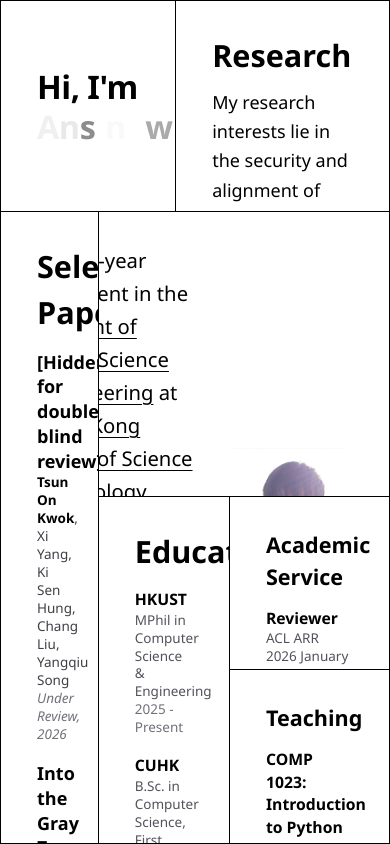
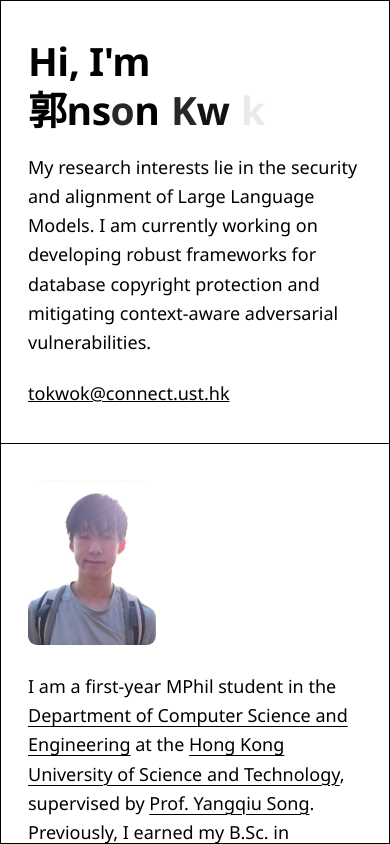
Before and after one commit to ansonk4/ansonk4.github.io, a Next.js app: page / in a window 390 px wide. Built offline with nearby package versions, Linux system fonts and the light colour scheme.

Commit message:
Add responsive mobile version of homepage

```diff
--- a/src/app/page.tsx
+++ b/src/app/page.tsx
@@ -58,94 +58,10 @@ const teaching = [
   },
 ];
 
-export default function Home() {
-  const [isEmailHovered, setIsEmailHovered] = useState(false);
-  const [isEmailCopied, setIsEmailCopied] = useState(false);
-  const [isSplitLineAnimating, setIsSplitLineAnimating] = useState(true);
-  const rootRef = useRef<HTMLDivElement | null>(null);
-  const emailCopyTimeoutRef = useRef<ReturnType<typeof setTimeout> | null>(null);
-  const finishSplitLineAnimation = useCallback(() => {
-    setIsSplitLineAnimating(false);
-  }, []);
-  const handleEmailCopy = useCallback(async () => {
-    try {
-      await navigator.clipboard.writeText("tokwok@connect.ust.hk");
-      setIsEmailCopied(true);
-      if (emailCopyTimeoutRef.current) {
-        clearTimeout(emailCopyTimeoutRef.current);
-      }
-      emailCopyTimeoutRef.current = setTimeout(() => {
-        setIsEmailCopied(false);
-      }, 1200);
-    } catch {
-      setIsEmailCopied(false);
-    }
-  }, []);
+const profileEmail = "tokwok@connect.ust.hk";
 
-  useEffect(() => {
-    return () => {
-      if (emailCopyTimeoutRef.current) {
-        clearTimeout(emailCopyTimeoutRef.current);
-      }
-    };
-  }, []);
-
-  return (
-    <div
-      ref={rootRef}
-      className={`relative h-screen min-h-[600px] w-screen overflow-hidden border border-black ${
-        isSplitLineAnimating ? "split-lines-animating" : ""
-      }`}
-    >
-      <SplitPane direction="vertical" defaultSplit={25}>
-        <SplitPane direction="horizontal" defaultSplit={45}>
-          <div className="bento-cell flex items-center">
-            <h1 className="text-[clamp(1.8rem,3.5vw,3.2rem)] font-semibold leading-tight tracking-[-0.5px]">
-              <span className="block">Hi, I&apos;m</span>
-              <span className="block"><TypingName /></span>
-            </h1>
-          </div>
-
-          <div className="bento-cell flex flex-col bento-safe-center">
-            <h2 className="text-[1.7rem] font-semibold">Research</h2>
-            <div className="mt-2">
-              <p className="leading-relaxed text-black font-medium">
-                My research interests lie in the security and alignment of Large Language Models.
-                I am currently working on developing robust frameworks for database copyright protection and mitigating context-aware adversarial vulnerabilities.
-              </p>
-            </div>
-          </div>
-        </SplitPane>
-
-        <SplitPane direction="horizontal" defaultSplit={25}>
-          <div className="bento-cell flex flex-col bg-white">
-            <h2 className="mb-1 text-[1.7rem] font-semibold">Selected Papers</h2>
-
-            <div className="mt-2 flex flex-col gap-4">
-              {papers.map((paper) => (
-                <article key={paper.title}>
-                  <h3 className="text-base font-semibold leading-snug">{paper.title}</h3>
-                  <p className="text-xs text-zinc-700">{paper.authors}</p>
-                  <p className="text-xs italic text-zinc-500">{paper.venue}</p>
-                </article>
-              ))}
-            </div>
-          </div>
-
-          <SplitPane direction="vertical" defaultSplit={45}>
-            <div className="bento-cell flex flex-col bento-safe-center">
-              <div className="flex flex-row-reverse items-center gap-6">
-                <Image
-                  src="/me.png"
-                  alt="Photo of Tsun On Kwok"
-                  width={128}
-                  height={165}
-                  priority
-                  className="h-[165px] w-[128px] shrink-0 rounded-lg object-cover"
-                />
-
-                <div>
-                  <p className="text-lg leading-relaxed text-black font-medium">
+const bioContent = (
+  <>
     I am a first-year MPhil student in the{" "}
     <a
       href="https://cse.hkust.edu.hk/"
@@ -183,16 +99,11 @@ export default function Home() {
       The Chinese University of Hong Kong
     </a>
     .
-                  </p>
-                  <p
-                    className="mt-4 flex w-fit cursor-pointer items-center gap-2 text-base underline"
-                    title="Click to copy email"
-                    onClick={handleEmailCopy}
-                    onMouseEnter={() => setIsEmailHovered(true)}
-                    onMouseLeave={() => setIsEmailHovered(false)}
-                  >
-                    tokwok@connect.ust.hk
-                    {(isEmailHovered || isEmailCopied) && (
+  </>
+);
+
+function EmailCopyIcon({ copied }: { copied: boolean }) {
+  return (
     <svg
       width="14"
       height="14"
@@ -203,8 +114,9 @@ export default function Home() {
       strokeLinecap="round"
       strokeLinejoin="round"
       className="opacity-60"
+      aria-hidden
     >
-                        {isEmailCopied ? (
+      {copied ? (
         <path d="M20 6 9 17l-5-5" />
       ) : (
         <>
@@ -213,8 +125,204 @@ export default function Home() {
         </>
       )}
     </svg>
-                    )}
+  );
+}
+
+export default function Home() {
+  const [isEmailHovered, setIsEmailHovered] = useState(false);
+  const [isEmailCopied, setIsEmailCopied] = useState(false);
+  const [isSplitLineAnimating, setIsSplitLineAnimating] = useState(true);
+  const rootRef = useRef<HTMLDivElement | null>(null);
+  const emailCopyTimeoutRef = useRef<ReturnType<typeof setTimeout> | null>(null);
+  const finishSplitLineAnimation = useCallback(() => {
+    setIsSplitLineAnimating(false);
+  }, []);
+  const handleEmailCopy = useCallback(async () => {
+    try {
+      await navigator.clipboard.writeText(profileEmail);
+      setIsEmailCopied(true);
+      if (emailCopyTimeoutRef.current) {
+        clearTimeout(emailCopyTimeoutRef.current);
+      }
+      emailCopyTimeoutRef.current = setTimeout(() => {
+        setIsEmailCopied(false);
+      }, 1200);
+    } catch {
+      setIsEmailCopied(false);
+    }
+  }, []);
+
+  useEffect(() => {
+    return () => {
+      if (emailCopyTimeoutRef.current) {
+        clearTimeout(emailCopyTimeoutRef.current);
+      }
+    };
+  }, []);
+
+  return (
+    <>
+      <div className="relative h-screen w-screen overflow-y-auto border border-black bg-white lg:hidden">
+        <main className="mx-auto flex min-h-full max-w-4xl flex-col">
+          <section className="border-b border-black px-6 py-8">
+            <h1 className="text-[clamp(2rem,10vw,3rem)] font-semibold leading-tight tracking-[-0.5px]">
+              <span className="block">Hi, I&apos;m</span>
+              <span className="block">
+                <TypingName />
+              </span>
+            </h1>
+            <p className="mt-4 leading-relaxed text-black font-medium">
+              My research interests lie in the security and alignment of Large Language Models. I am currently
+              working on developing robust frameworks for database copyright protection and mitigating context-aware
+              adversarial vulnerabilities.
             </p>
+            <button
+              type="button"
+              className="mt-5 flex w-fit cursor-pointer items-center gap-2 text-base underline"
+              title="Click to copy email"
+              onClick={handleEmailCopy}
+            >
+              {profileEmail}
+              {isEmailCopied && <EmailCopyIcon copied />}
+            </button>
+          </section>
+
+          <section className="border-b border-black px-6 py-8">
+            <div className="flex flex-col gap-6">
+              <Image
+                src="/me.png"
+                alt="Photo of Tsun On Kwok"
+                width={128}
+                height={165}
+                priority
+                className="h-[165px] w-[128px] rounded-lg object-cover"
+              />
+              <p className="text-base leading-relaxed text-black font-medium">{bioContent}</p>
+            </div>
+          </section>
+
+          <section className="border-b border-black px-6 py-8">
+            <h2 className="text-[1.7rem] font-semibold">Selected Papers</h2>
+            <div className="mt-4 flex flex-col gap-4">
+              {papers.map((paper) => (
+                <article key={paper.title}>
+                  <h3 className="text-base font-semibold leading-snug">{paper.title}</h3>
+                  <p className="text-xs text-zinc-700">{paper.authors}</p>
+                  <p className="text-xs italic text-zinc-500">{paper.venue}</p>
+                </article>
+              ))}
+            </div>
+          </section>
+
+          <section className="border-b border-black px-6 py-8">
+            <h2 className="text-[1.7rem] font-semibold">Education</h2>
+            <div className="mt-4 flex flex-col gap-4">
+              {education.map((item) => (
+                <article key={item.school}>
+                  <h3 className="text-sm font-semibold">{item.school}</h3>
+                  <p className="text-xs text-zinc-600">{item.degree}</p>
+                  <p className="text-xs text-zinc-500">{item.years}</p>
+                </article>
+              ))}
+            </div>
+          </section>
+
+          <section className="border-b border-black px-6 py-8">
+            <h2 className="text-[1.2rem] font-semibold">Academic Service</h2>
+            <div className="mt-3 flex flex-col gap-3">
+              {academicServices.map((item) => (
+                <article key={`${item.role}-${item.detail}`}>
+                  <h3 className="text-sm font-semibold">{item.role}</h3>
+                  <p className="text-xs text-zinc-600">{item.detail}</p>
+                </article>
+              ))}
+            </div>
+          </section>
+
+          <section className="px-6 py-8">
+            <h2 className="text-[1.2rem] font-semibold">Teaching</h2>
+            <div className="mt-3 flex flex-col gap-3">
+              {teaching.map((item) => (
+                <article key={item.course}>
+                  <h3 className="text-sm font-semibold">{item.course}</h3>
+                  <p className="text-xs text-zinc-600">{item.role}</p>
+                  <p className="text-xs text-zinc-500">{item.term}</p>
+                </article>
+              ))}
+            </div>
+          </section>
+        </main>
+      </div>
+
+      <div
+        ref={rootRef}
+        className={`relative hidden h-screen min-h-[600px] w-screen overflow-hidden border border-black lg:block ${
+          isSplitLineAnimating ? "split-lines-animating" : ""
+        }`}
+      >
+        <SplitPane direction="vertical" defaultSplit={25}>
+          <SplitPane direction="horizontal" defaultSplit={45}>
+            <div className="bento-cell flex items-center">
+              <h1 className="text-[clamp(1.8rem,3.5vw,3.2rem)] font-semibold leading-tight tracking-[-0.5px]">
+                <span className="block">Hi, I&apos;m</span>
+                <span className="block">
+                  <TypingName />
+                </span>
+              </h1>
+            </div>
+
+            <div className="bento-cell flex flex-col bento-safe-center">
+              <h2 className="text-[1.7rem] font-semibold">Research</h2>
+              <div className="mt-2">
+                <p className="leading-relaxed text-black font-medium">
+                  My research interests lie in the security and alignment of Large Language Models. I am currently
+                  working on developing robust frameworks for database copyright protection and mitigating
+                  context-aware adversarial vulnerabilities.
+                </p>
+              </div>
+            </div>
+          </SplitPane>
+
+          <SplitPane direction="horizontal" defaultSplit={25}>
+            <div className="bento-cell flex flex-col bg-white">
+              <h2 className="mb-1 text-[1.7rem] font-semibold">Selected Papers</h2>
+
+              <div className="mt-2 flex flex-col gap-4">
+                {papers.map((paper) => (
+                  <article key={paper.title}>
+                    <h3 className="text-base font-semibold leading-snug">{paper.title}</h3>
+                    <p className="text-xs text-zinc-700">{paper.authors}</p>
+                    <p className="text-xs italic text-zinc-500">{paper.venue}</p>
+                  </article>
+                ))}
+              </div>
+            </div>
+
+            <SplitPane direction="vertical" defaultSplit={45}>
+              <div className="bento-cell flex flex-col bento-safe-center">
+                <div className="flex flex-row-reverse items-center gap-6">
+                  <Image
+                    src="/me.png"
+                    alt="Photo of Tsun On Kwok"
+                    width={128}
+                    height={165}
+                    priority
+                    className="h-[165px] w-[128px] shrink-0 rounded-lg object-cover"
+                  />
+
+                  <div>
+                    <p className="text-lg leading-relaxed text-black font-medium">{bioContent}</p>
+                    <button
+                      type="button"
+                      className="mt-4 flex w-fit cursor-pointer items-center gap-2 text-base underline"
+                      title="Click to copy email"
+                      onClick={handleEmailCopy}
+                      onMouseEnter={() => setIsEmailHovered(true)}
+                      onMouseLeave={() => setIsEmailHovered(false)}
+                    >
+                      {profileEmail}
+                      {(isEmailHovered || isEmailCopied) && <EmailCopyIcon copied={isEmailCopied} />}
+                    </button>
                   </div>
                 </div>
               </div>
@@ -265,9 +373,8 @@ export default function Home() {
           </SplitPane>
         </SplitPane>
 
-      {isSplitLineAnimating && (
-        <SplitLineTreeOverlay containerRef={rootRef} onDone={finishSplitLineAnimation} />
-      )}
+        {isSplitLineAnimating && <SplitLineTreeOverlay containerRef={rootRef} onDone={finishSplitLineAnimation} />}
       </div>
+    </>
   );
 }
```
Lines whose indentation alone changed are shown as unchanged.
